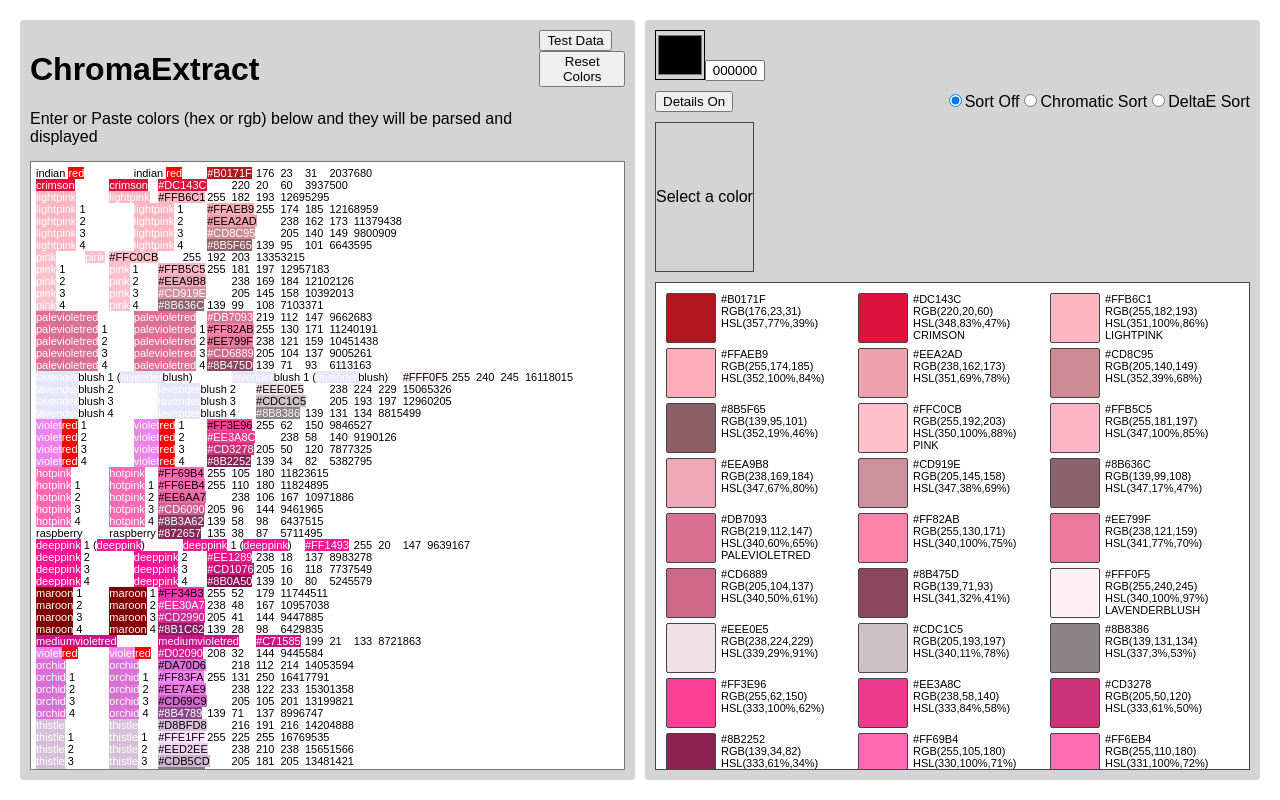
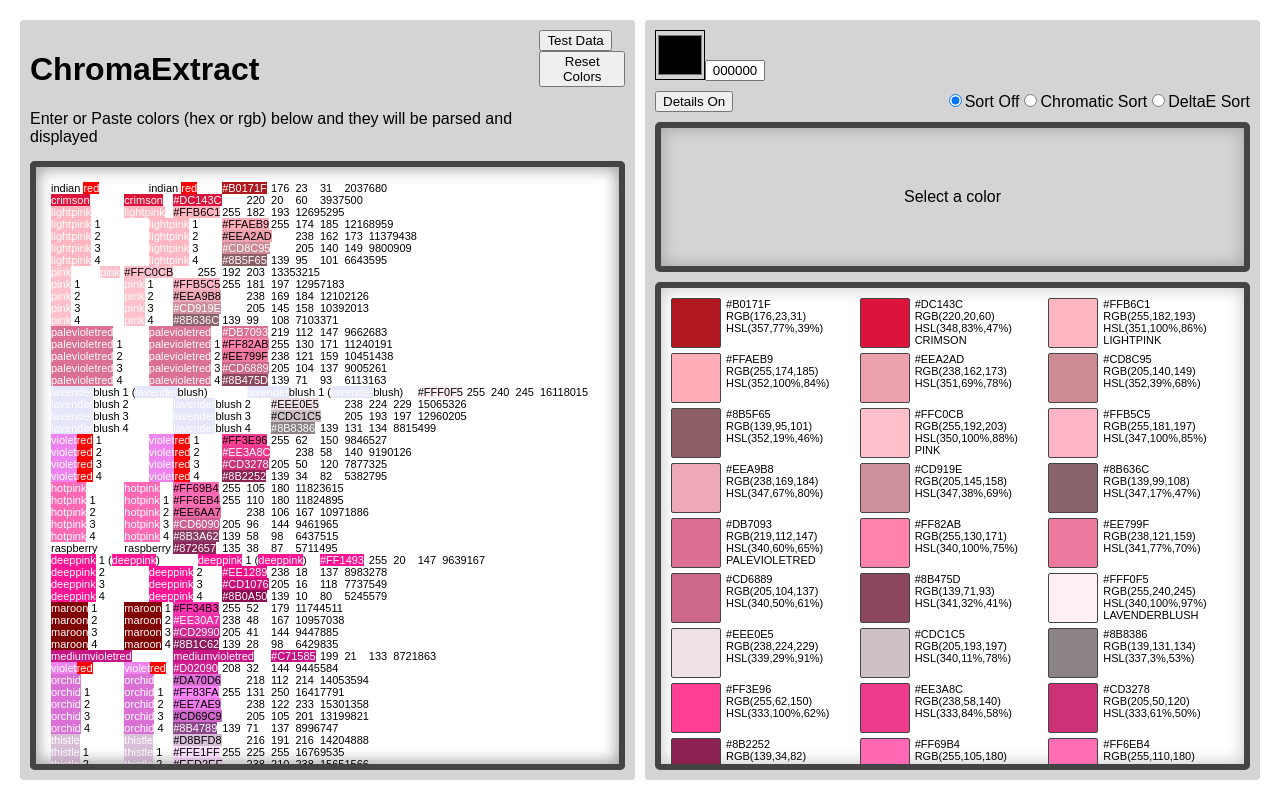
Before and after one commit to TravisL12/compare_colors, a React (Create React App) app: page / in a window 1280 px wide. Both pictures are taken after a click on the button "Test Data". Built offline with nearby package versions, Linux system fonts and the light colour scheme.

Commit message:
ooh box shadow

```diff
--- a/src/components/DisplayedColor.js
+++ b/src/components/DisplayedColor.js
@@ -1,10 +1,19 @@
 import React from "react";
 import { SDisplayedColor } from "../styles/App.style";
+import ColorItem from "./ColorItem";
 
 function DisplayedColor({ displayedColor }) {
   return (
     <SDisplayedColor>
-      {displayedColor ? displayedColor.hexString : "Select a color"}
+      {displayedColor ? (
+        <ColorItem
+          setDisplayedColor={() => {}}
+          color={displayedColor}
+          showInfo={true}
+        />
+      ) : (
+        "Select a color"
+      )}
     </SDisplayedColor>
   );
 }
--- a/src/styles/App.style.js
+++ b/src/styles/App.style.js
@@ -5,6 +5,12 @@ const gray = "rgb(212, 212, 212)";
 const white = "#ffffff";
 const appPadding = "20px";
 const rowHeight = "50px";
+
+const boldBorder = `
+  border: 6px solid ${black};
+  border-radius: 5px;
+  box-shadow: inset 0px 0px 15px 2px rgba(0, 0, 0, 0.2);
+`;
 
 const textLayer = `
   position: absolute;
@@ -16,9 +22,10 @@ const textLayer = `
   overflow-y: scroll;
   white-space: pre-wrap;
   word-wrap: break-word;
-  padding: 6px;
+  padding: 15px;
   background-color: ${white};
   width: 100%;
+  ${boldBorder}
 `;
 
 export const SFlex = styled.div`
@@ -93,11 +100,9 @@ export const SColorGridDisplay = styled.div`
   background: white;
   padding: 10px;
   width: 100%;
-  border: 1px solid ${black};
   flex: 1;
   overflow: auto;
-
-
+  ${boldBorder}
 `;
 
 export const SGridControl = styled.div`
@@ -164,6 +169,8 @@ export const SDisplayedColor = styled.div`
   display: flex;
   justify-content: center;
   align-items: center;
+  width: 100%;
   height: 150px;
-  border: 1px solid ${black};
+
+  ${boldBorder}
 `;
```
